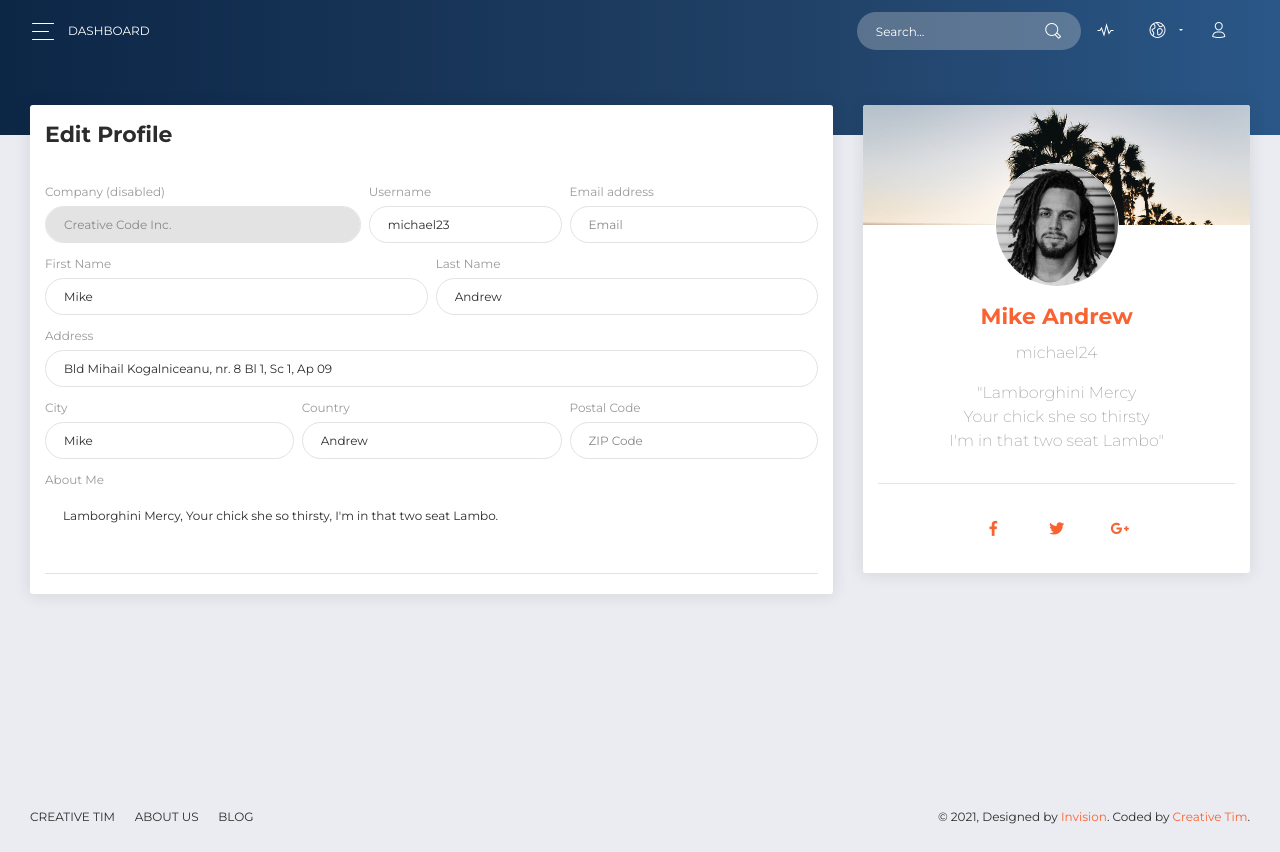
After one commit to paoli7612/Pluto, a Laravel app: template resources/views/account.blade.php in a window 1280 px wide. The commit adds this page. Run offline with Laravel 8, Linux system fonts and the light colour scheme; the template is opened without the code that fills it, so the values that code supplies are empty.

Commit message:
account page

```diff
--- /dev/null
+++ b/resources/views/account.blade.php
@@ -0,0 +1,128 @@
+@extends('layouts.app')
+
+@section('content')
+    <div class="panel-header panel-header-sm">
+    </div>
+    <div class="content">
+        <div class="row">
+            <div class="col-md-8">
+                <div class="card">
+                    <div class="card-header">
+                        <h5 class="title">Edit Profile</h5>
+                    </div>
+                    <div class="card-body">
+                        <form>
+                            <div class="row">
+                                <div class="col-md-5 pr-1">
+                                    <div class="form-group">
+                                        <label>Company (disabled)</label>
+                                        <input type="text" class="form-control" disabled="" placeholder="Company"
+                                            value="Creative Code Inc.">
+                                    </div>
+                                </div>
+                                <div class="col-md-3 px-1">
+                                    <div class="form-group">
+                                        <label>Username</label>
+                                        <input type="text" class="form-control" placeholder="Username" value="michael23">
+                                    </div>
+                                </div>
+                                <div class="col-md-4 pl-1">
+                                    <div class="form-group">
+                                        <label for="exampleInputEmail1">Email address</label>
+                                        <input type="email" class="form-control" placeholder="Email">
+                                    </div>
+                                </div>
+                            </div>
+                            <div class="row">
+                                <div class="col-md-6 pr-1">
+                                    <div class="form-group">
+                                        <label>First Name</label>
+                                        <input type="text" class="form-control" placeholder="Company" value="Mike">
+                                    </div>
+                                </div>
+                                <div class="col-md-6 pl-1">
+                                    <div class="form-group">
+                                        <label>Last Name</label>
+                                        <input type="text" class="form-control" placeholder="Last Name" value="Andrew">
+                                    </div>
+                                </div>
+                            </div>
+                            <div class="row">
+                                <div class="col-md-12">
+                                    <div class="form-group">
+                                        <label>Address</label>
+                                        <input type="text" class="form-control" placeholder="Home Address"
+                                            value="Bld Mihail Kogalniceanu, nr. 8 Bl 1, Sc 1, Ap 09">
+                                    </div>
+                                </div>
+                            </div>
+                            <div class="row">
+                                <div class="col-md-4 pr-1">
+                                    <div class="form-group">
+                                        <label>City</label>
+                                        <input type="text" class="form-control" placeholder="City" value="Mike">
+                                    </div>
+                                </div>
+                                <div class="col-md-4 px-1">
+                                    <div class="form-group">
+                                        <label>Country</label>
+                                        <input type="text" class="form-control" placeholder="Country" value="Andrew">
+                                    </div>
+                                </div>
+                                <div class="col-md-4 pl-1">
+                                    <div class="form-group">
+                                        <label>Postal Code</label>
+                                        <input type="number" class="form-control" placeholder="ZIP Code">
+                                    </div>
+                                </div>
+                            </div>
+                            <div class="row">
+                                <div class="col-md-12">
+                                    <div class="form-group">
+                                        <label>About Me</label>
+                                        <textarea rows="4" cols="80" class="form-control"
+                                            placeholder="Here can be your description"
+                                            value="Mike">Lamborghini Mercy, Your chick she so thirsty, I'm in that two seat Lambo.</textarea>
+                                    </div>
+                                </div>
+                            </div>
+                        </form>
+                    </div>
+                </div>
+            </div>
+            <div class="col-md-4">
+                <div class="card card-user">
+                    <div class="image">
+                        <img src="{{ asset('img/bg5.jpg') }}" alt="...">
+                    </div>
+                    <div class="card-body">
+                        <div class="author">
+                            <a href="#">
+                                <img class="avatar border-gray" src="{{ asset('img/mike.jpg') }}" alt="...">
+                                <h5 class="title">Mike Andrew</h5>
+                            </a>
+                            <p class="description">
+                                michael24
+                            </p>
+                        </div>
+                        <p class="description text-center">
+                            "Lamborghini Mercy <br> Your chick she so thirsty <br> I'm in that two seat Lambo"
+                        </p>
+                    </div>
+                    <hr>
+                    <div class="button-container">
+                        <button href="#" class="btn btn-neutral btn-icon btn-round btn-lg">
+                            <i class="fab fa-facebook-f"></i>
+                        </button>
+                        <button href="#" class="btn btn-neutral btn-icon btn-round btn-lg">
+                            <i class="fab fa-twitter"></i>
+                        </button>
+                        <button href="#" class="btn btn-neutral btn-icon btn-round btn-lg">
+                            <i class="fab fa-google-plus-g"></i>
+                        </button>
+                    </div>
+                </div>
+            </div>
+        </div>
+    </div>
+@endsection
--- a/resources/views/layouts/sidebar.blade.php
+++ b/resources/views/layouts/sidebar.blade.php
@@ -1,36 +1,36 @@
 <div class="sidebar-wrapper" id="sidebar-wrapper">
     <ul class="nav">
-        <li class="active">
+        <li @if(Request::is('/')) class="active" @endif>
             <a href="{{ route('home') }}">
                 <i class="now-ui-icons design_app"></i>
                 <p>Dashboard</p>
             </a>
         </li>
-        <li>
+        <li @if(Request::is('icons')) class="active" @endif>
             <a href="{{ route('icons') }}">
                 <i class="now-ui-icons education_atom"></i>
                 <p>Icons</p>
             </a>
         </li>
-        <li>
+        <li @if(Request::is('notifications')) class="active" @endif>
             <a href="{{ route('notifications') }}">
                 <i class="now-ui-icons ui-1_bell-53"></i>
                 <p>Notifications</p>
             </a>
         </li>
-        <li>
+        <li @if(Request::is('account')) class="active" @endif>
             <a href="{{ route('account') }}">
                 <i class="now-ui-icons users_single-02"></i>
                 <p>User Profile</p>
             </a>
         </li>
-        <li>
+        <li @if(Request::is('active')) class="active" @endif>
             <a href="{{ route('lists') }}">
                 <i class="now-ui-icons design_bullet-list-67"></i>
                 <p>Table List</p>
             </a>
         </li>
-        <li>
+        <li @if(Request::is('typography')) class="active" @endif>
             <a href="{{ route('typography') }}">
                 <i class="now-ui-icons text_caps-small"></i>
                 <p>Typography</p>
```
Also changed, not shown: app/Http/Controllers/HomeController.php (+10 -0 lines), resources/views/notifications.blade.php (added, +142 -0 lines).
